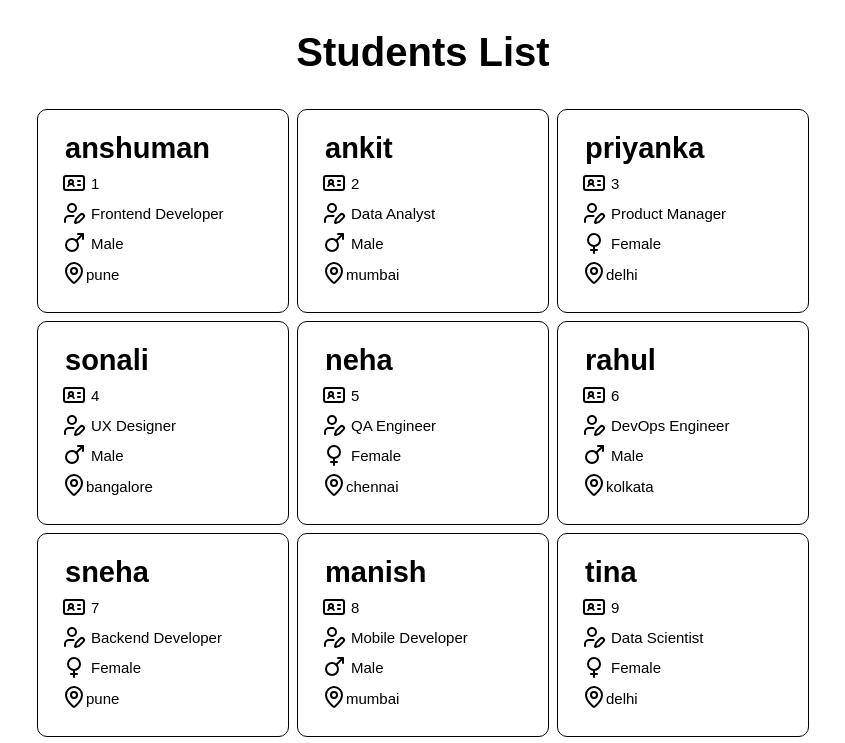
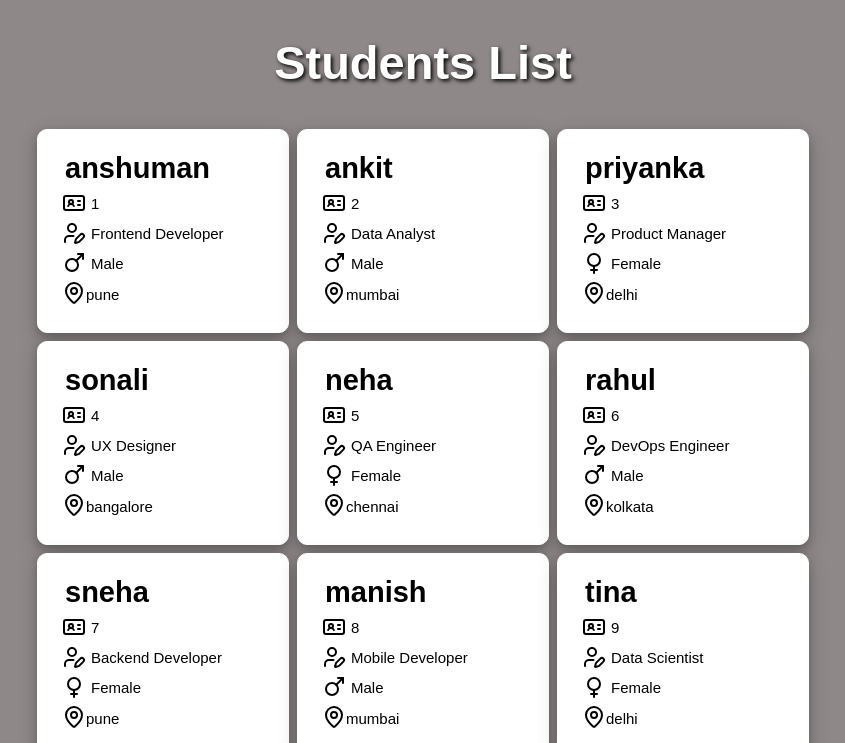
Before and after one commit to ANSHUMANMOREY7/-cards-mapping, a React (Vite) app: page / in a window 1280 px wide. Shown: the top 743 px of the page, without its empty margins (217-1062 px from the left). Built offline with nearby package versions, Linux system fonts and the light colour scheme.

Commit message:
colour added

```diff
--- a/index.html
+++ b/index.html
@@ -6,7 +6,7 @@
     <meta name="viewport" content="width=device-width, initial-scale=1.0" />
     <title>cards</title>
   </head>
-  <body>
+  <body class="body">
     <div id="root"></div>
     <script type="module" src="/src/main.jsx"></script>
   </body>
--- a/src/Home.css
+++ b/src/Home.css
@@ -2,11 +2,19 @@
     margin: 0;
     padding: 0;
     font-family: Arial, Helvetica, sans-serif;
+
+
+}
+.body{
+    background-color: rgb(143, 136, 136);
 }
 .main-head{
-    padding: 30px;
+    padding: 35px;
     text-align: center;
-    font-size: 40px;
+    font-size: 47px;
+    color: white;
+    font-weight: bold;
+    text-shadow: 2px 2px 4px #000000;
 
 }
 
@@ -15,20 +23,27 @@
     flex-wrap: wrap;
     justify-content: center;
      margin: 0 150px;
+
+
 }
 .card-container{
     padding: 20px;
-    border: 1px solid black;
+    border: 1px solid white;
     height: fit-content;
     width: 210px;
     border-radius: 10px;
     margin: 4px;
+    background-color: #fff;
+    box-shadow: 0 4px 8px 0 rgba(0, 0, 0, 0.2), 0 6px 20px 0 rgba(0, 0, 0, 0.19);
+
+
 
 }
 .card-head{
     padding: 2px 7px;
     text-align: left;
     font-size: 29px;
+
 }
 .card-data{
     display: flex;
--- a/src/Home.jsx
+++ b/src/Home.jsx
@@ -24,7 +24,7 @@ function Home() {
                 const { name, id, job, city, gender } = obj;
                 return (
 
-                    <div className="card-container" key={id}>
+                    <div className="card-container">
                         <h2 className="card-head">{name}</h2>
                         <p className="card-data"> <span className="lucide-icon"><IdCard /></span> {id}</p>
                         <p className="card-data"> <span className="lucide-icon"><UserPen/></span> {job}</p>
```
